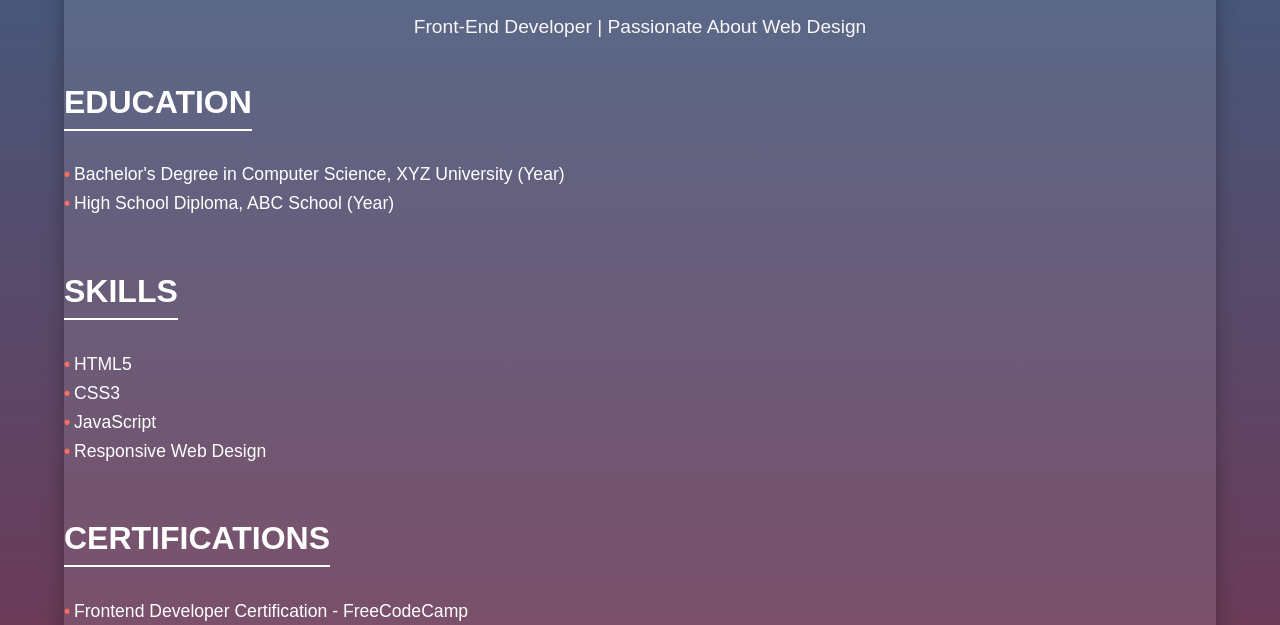
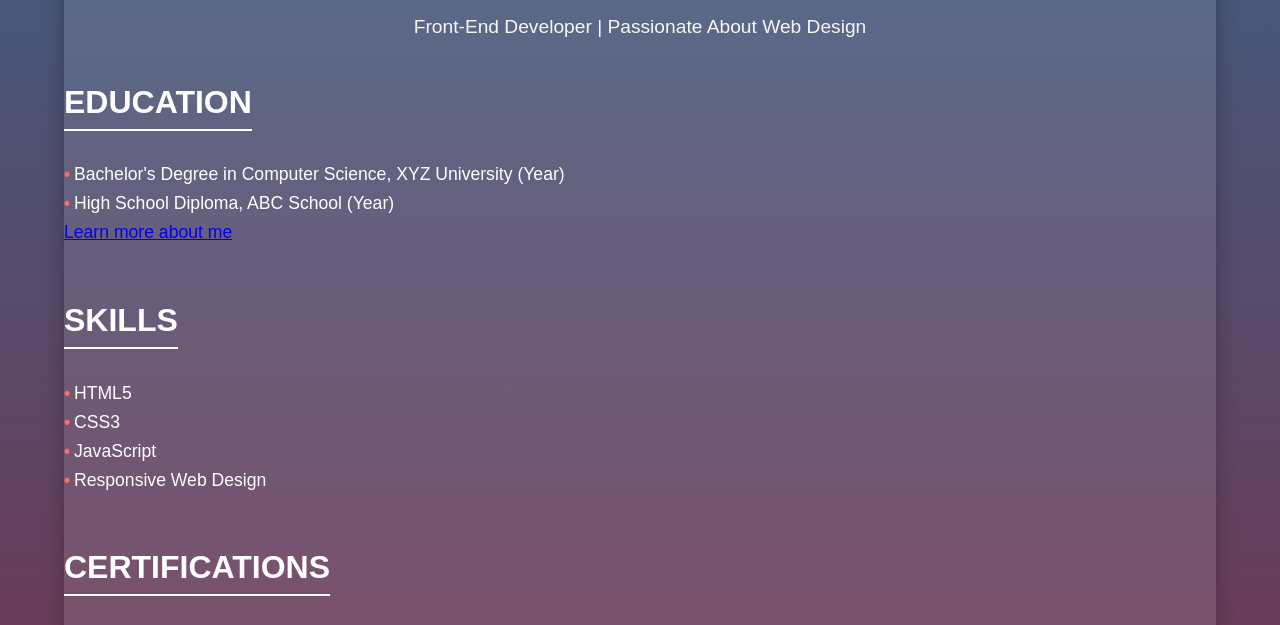
Before and after one commit to 20220702145/Portfolio, a plain HTML site: page index.html in a window 1280 px wide. Shown: the part 232-857 px from the top of the page. Drawn offline with Linux system fonts and the light colour scheme.

Commit message:
Update index.html

```diff
--- a/index.html
+++ b/index.html
@@ -117,6 +117,7 @@
             <ul>
                 <li>Bachelor's Degree in Computer Science, XYZ University (Year)</li>
                 <li>High School Diploma, ABC School (Year)</li>
+                <a href="about.html">Learn more about me</a>
             </ul>
         </section>
         <section>
```
